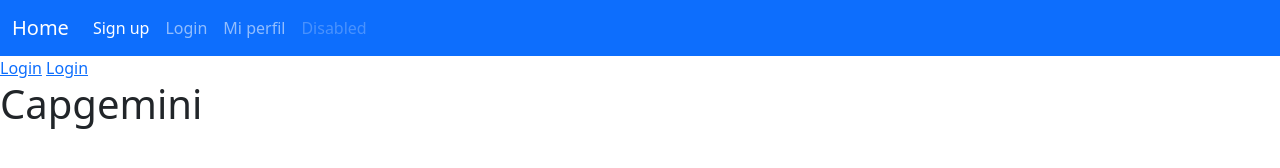
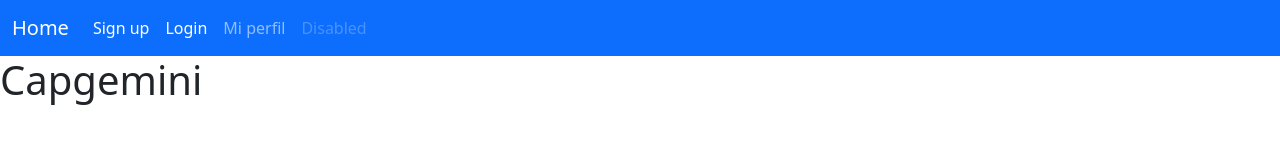
Before and after one commit to Adaliz77/tarea2_front, a plain HTML site: page index.html in a window 1280 px wide. Drawn offline with nearby package versions, Linux system fonts and the light colour scheme.

Commit message:
add login and sign up links

```diff
--- a/index.html
+++ b/index.html
@@ -21,10 +21,10 @@
               <div class="collapse navbar-collapse" id="navbarNav">
                 <ul class="navbar-nav">
                   <li class="nav-item">
-                    <a class="nav-link active" aria-current="page" href="#">Sign up</a>
+                    <a class="nav-link active" aria-current="page" href="./view/signup.html">Sign up</a>
                   </li>
                   <li class="nav-item">
-                    <a class="nav-link" href="#">Login</a>
+                    <a class="nav-link active" href="./view/login.html">Login</a>
                   </li>
                   <li class="nav-item">
                     <a class="nav-link" href="#">Mi perfil</a>
@@ -36,11 +36,6 @@
               </div>
             </div>
           </nav>
-
-        <nav>
-            <a href="./view/login.html">Login</a>
-            <a href="./view/signup.html">Login</a>
-        </nav>
     </header>
     <main class="main-index">
         <section>
```
